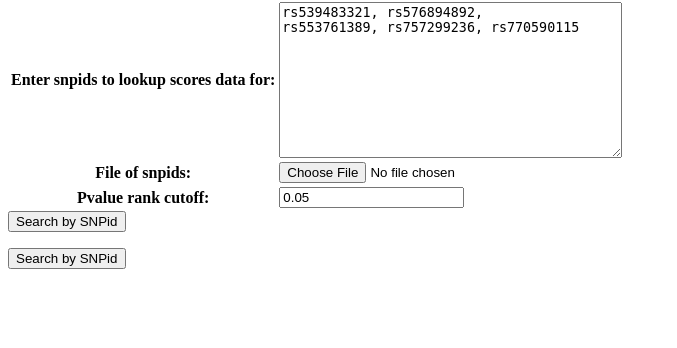
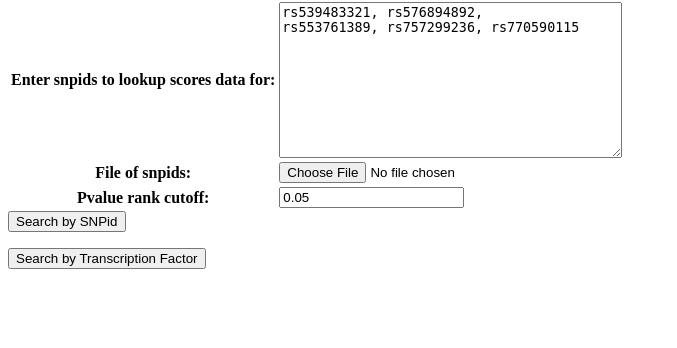
Before and after one commit to RebeccaHudson/ss_search_viewer, a Django app: page /ss_viewer/multi-search/ in a window 1280 px wide. Shown: the part 222-570 px from the top of the page, without its empty margins (0-677 px from the left). Run offline with Django 3.2, Linux system fonts and the light colour scheme; parts of the project's set-up code (start-up, migrations or seed data) failed here and were passed over.

Commit message:
Change the text on the submit button for the form to search by transcription factor to indicate its function.

```diff
--- a/ss_viewer/templates/ss_viewer/multi-searchpage.html
+++ b/ss_viewer/templates/ss_viewer/multi-searchpage.html
@@ -23,7 +23,7 @@
   <table>
     {{ tf_search_form.as_table }}
   </table>
-  <input type="submit" value="Search by SNPid" />
+  <input type="submit" value="Search by Transcription Factor" />
 </form>
 <!-- consider making this part modular; DRYing it up some how... -->
 <div id="scores_to_view">
```
